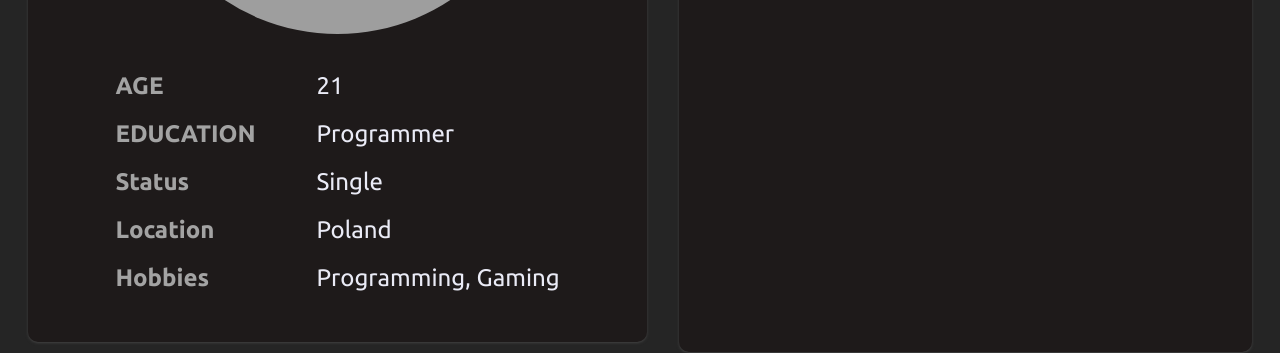
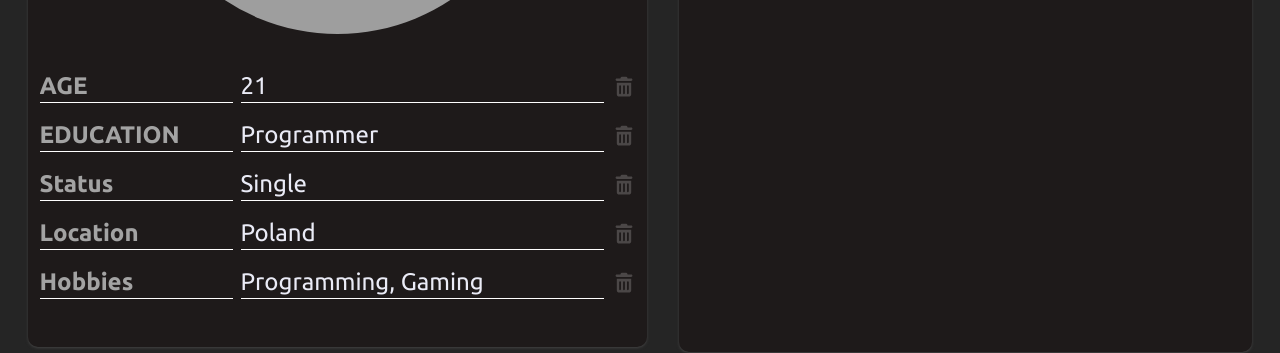
Before and after one commit to NeckitWin/mdRepo, a React (Vite) app in the folder client/: page / in a window 1280 px wide. Both pictures are taken after a click on the button 619 px from the left and 56 px from the top of the page. Shown: the part 524-877 px from the top of the page. Built offline with nearby package versions, Linux system fonts and the light colour scheme; grey boxes are pictures that could not be loaded.

Commit message:
feat: add edit mode with input fields for profile data

```diff
--- a/client/src/components/Profile.tsx
+++ b/client/src/components/Profile.tsx
@@ -22,19 +22,29 @@ const Profile = () => {
 
     return (
         <section className="bg-[#1E1A1A] w-[619px] relative flex justify-center items-center flex-col gap-9 py-12 rounded-[10px] shadow-sm shadow-neutral-700">
-            <button className="absolute right-4 top-4 cursor-pointer w-6 h-6 duration-200 fill-white/20 hover:fill-white/50" onClick={editUser} title="Edit Profile">
+            <button className="absolute right-4 top-4 cursor-pointer w-6 h-6 duration-200 fill-white/20 hover:fill-white/50" onClick={editUser} title={editMode ? "Save Profile" : "Edit Profile"}>
                 {editMode ? <svg xmlns="http://www.w3.org/2000/svg" viewBox="0 0 640 640"><path d="M530.8 134.1C545.1 144.5 548.3 164.5 537.9 178.8L281.9 530.8C276.4 538.4 267.9 543.1 258.5 543.9C249.1 544.7 240 541.2 233.4 534.6L105.4 406.6C92.9 394.1 92.9 373.8 105.4 361.3C117.9 348.8 138.2 348.8 150.7 361.3L252.2 462.8L486.2 141.1C496.6 126.8 516.6 123.6 530.9 134"/></svg>
                 : <svg xmlns="http://www.w3.org/2000/svg" viewBox="0 0 640 640"><path d="M256.1 312C322.4 312 376.1 258.3 376.1 192C376.1 125.7 322.4 72 256.1 72C189.8 72 136.1 125.7 136.1 192C136.1 258.3 189.8 312 256.1 312zM226.4 368C127.9 368 48.1 447.8 48.1 546.3C48.1 562.7 61.4 576 77.8 576L274.3 576L285.2 521.5C289.5 499.8 300.2 479.9 315.8 464.3L383.1 397C355.1 378.7 321.7 368.1 285.7 368.1L226.3 368.1zM332.3 530.9L320.4 590.5C320.2 591.4 320.1 592.4 320.1 593.4C320.1 601.4 326.6 608 334.7 608C335.7 608 336.6 607.9 337.6 607.7L397.2 595.8C409.6 593.3 421 587.2 429.9 578.3L548.8 459.4L468.8 379.4L349.9 498.3C341 507.2 334.9 518.6 332.4 531zM600.1 407.9C622.2 385.8 622.2 350 600.1 327.9C578 305.8 542.2 305.8 520.1 327.9L491.3 356.7L571.3 436.7L600.1 407.9" /></svg>}
             </button>
-            {editMode ? <input type="text" value={user.username}  className="text-3xl text-[#ECE7F6] font-extrabold border-b text-center border-white" /> : <h2 className="text-5xl text-[#ECE7F6] font-extrabold">{user.username}</h2>}
+            {editMode ? <input type="text" value={user.username}  className="text-3xl text-[#ECE7F6] font-extrabold border-b text-center border-white focus:outline-none" /> : <h2 className="text-5xl text-[#ECE7F6] font-extrabold">{user.username}</h2>}
             <img className="w-[409px] h-[409px] rounded-full object-cover" src={user.avatar} alt="profile picture" />
             <ul className="flex flex-col gap-4">
-                {user.details.map((detail, index) => (
-                    <li key={index} className="flex gap-2 items-center">
-                        <span className="font-semibold text-[#A3A3A3] text-2xl w-[193px]">{detail.label}</span>
-                        <span className="text-2xl text-[#EAEBF6]">{detail.value}</span>
-                    </li>
-                ))}
+                {user.details.map((detail, index) => {
+                    return editMode ? (
+                        <li key={index} className="flex gap-2 items-center">
+                            <input className="font-semibold text-[#A3A3A3] text-2xl w-[193px] border-b border-white focus:outline-none" value={detail.label} />
+                            <input type="text" value={detail.value} className="text-2xl text-[#EAEBF6] bg-transparent border-b border-white focus:outline-none" />
+                            <button className="w-6 h-6 duration-200 fill-white/20 hover:fill-white/50 cursor-pointer">
+                                <svg xmlns="http://www.w3.org/2000/svg" viewBox="0 0 640 640"><path d="M232.7 69.9C237.1 56.8 249.3 48 263.1 48L377 48C390.8 48 403 56.8 407.4 69.9L416 96L512 96C529.7 96 544 110.3 544 128C544 145.7 529.7 160 512 160L128 160C110.3 160 96 145.7 96 128C96 110.3 110.3 96 128 96L224 96L232.7 69.9zM128 208L512 208L512 512C512 547.3 483.3 576 448 576L192 576C156.7 576 128 547.3 128 512L128 208zM216 272C202.7 272 192 282.7 192 296L192 488C192 501.3 202.7 512 216 512C229.3 512 240 501.3 240 488L240 296C240 282.7 229.3 272 216 272zM320 272C306.7 272 296 282.7 296 296L296 488C296 501.3 306.7 512 320 512C333.3 512 344 501.3 344 488L344 296C344 282.7 333.3 272 320 272zM424 272C410.7 272 400 282.7 400 296L400 488C400 501.3 410.7 512 424 512C437.3 512 448 501.3 448 488L448 296C448 282.7 437.3 272 424 272z"/></svg>
+                            </button>
+                        </li>
+                    ) : (
+                        <li key={index} className="flex gap-2 items-center">
+                            <span className="font-semibold text-[#A3A3A3] text-2xl w-[193px]">{detail.label}</span>
+                            <span className="text-2xl text-[#EAEBF6]">{detail.value}</span>
+                        </li>
+                    )
+                })}
             </ul>
         </section>
     )
```
